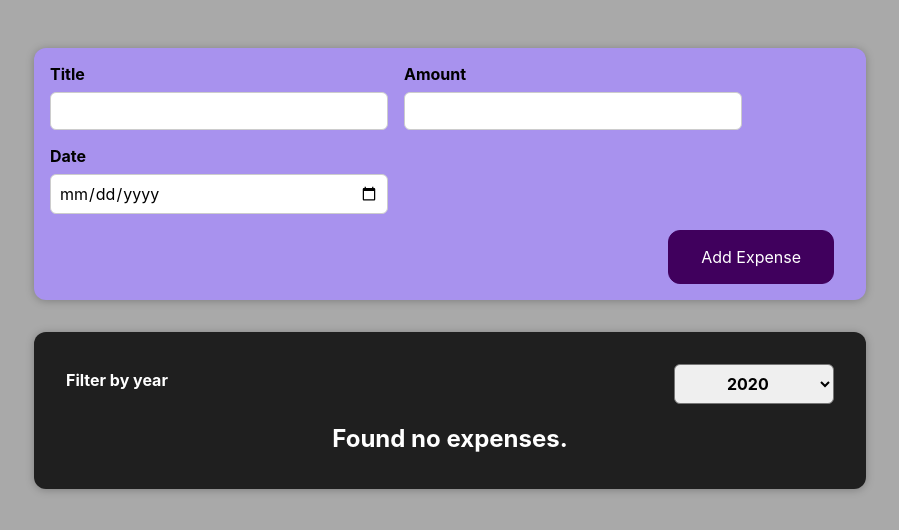
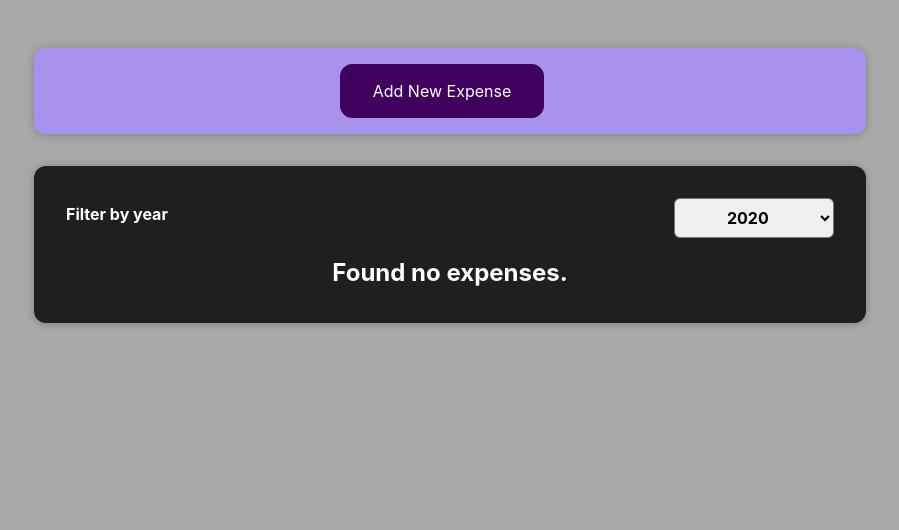
Before and after one commit to andresdev33/expenses-tracker, a React (Create React App) app: page / in a window 1280 px wide. Shown: the top 530 px of the page, without its empty margins (190-1089 px from the left). Built offline with nearby package versions, Linux system fonts and the light colour scheme.

Commit message:
adding logic to show/hide new expenses form

```diff
--- a/src/components/NewExpense/ExpenseForm.js
+++ b/src/components/NewExpense/ExpenseForm.js
@@ -1,7 +1,7 @@
 import { useState } from 'react';
 import './ExpenseForm.css';
 
-const ExpenseForm = ({ onSaveExpenseData }) => {
+const ExpenseForm = ({ onSaveExpenseData, onCancel }) => {
     const [newTitle, setNewTitle] = useState('');
     const [newAmount, setNewAmount] = useState('');
     const [newDate, setNewDate] = useState('');
@@ -66,6 +66,9 @@
                 </div>
             </div>
             <div className='new-expense__actions'>
+                <button type='button' onClick={onCancel}>
+                    Cancel
+                </button>
                 <button type='submit'>Add Expense</button>
             </div>
         </form>
--- a/src/components/NewExpense/NewExpense.js
+++ b/src/components/NewExpense/NewExpense.js
@@ -1,7 +1,10 @@
+import { useState } from 'react';
 import ExpenseForm from './ExpenseForm';
 import './NewExpense.css';
 
 const NewExpense = ({ onAddExpense }) => {
+    const [isEditing, setIsEditing] = useState(false);
+
     const onSaveExpenseDataHandler = (newExpenseData) => {
         const expenseData = {
             ...newExpenseData,
@@ -10,9 +13,25 @@
         onAddExpense(expenseData);
     };
 
+    const startEditingHandler = () => {
+        setIsEditing(true);
+    };
+
+    const stopEditingHandler = () => {
+        setIsEditing(false);
+    };
+
     return (
         <div className='new-expense'>
-            <ExpenseForm onSaveExpenseData={onSaveExpenseDataHandler} />
+            {!isEditing && (
+                <button onClick={startEditingHandler}>Add New Expense</button>
+            )}
+            {isEditing && (
+                <ExpenseForm
+                    onSaveExpenseData={onSaveExpenseDataHandler}
+                    onCancel={stopEditingHandler}
+                />
+            )}
         </div>
     );
 };
```
